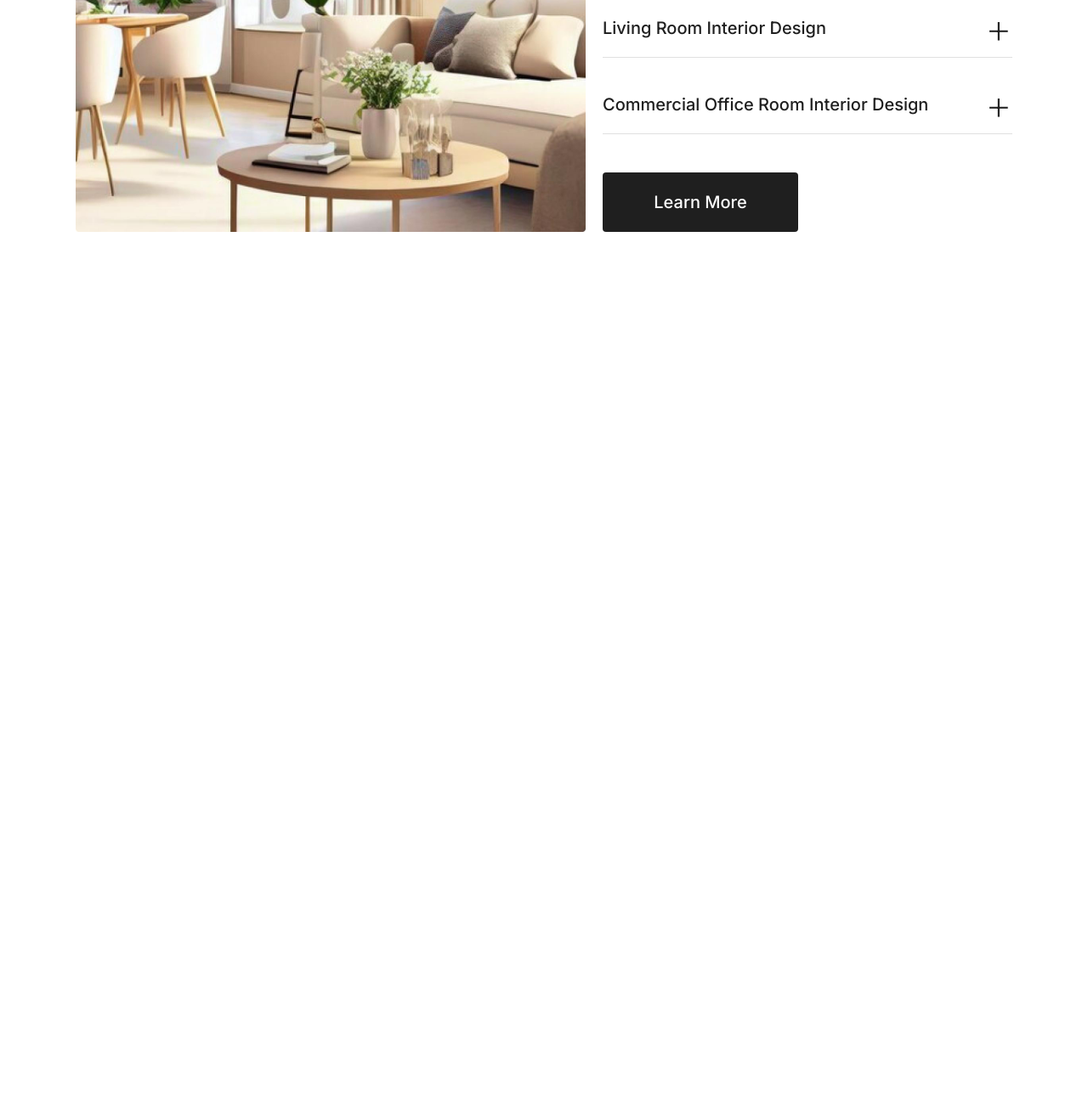
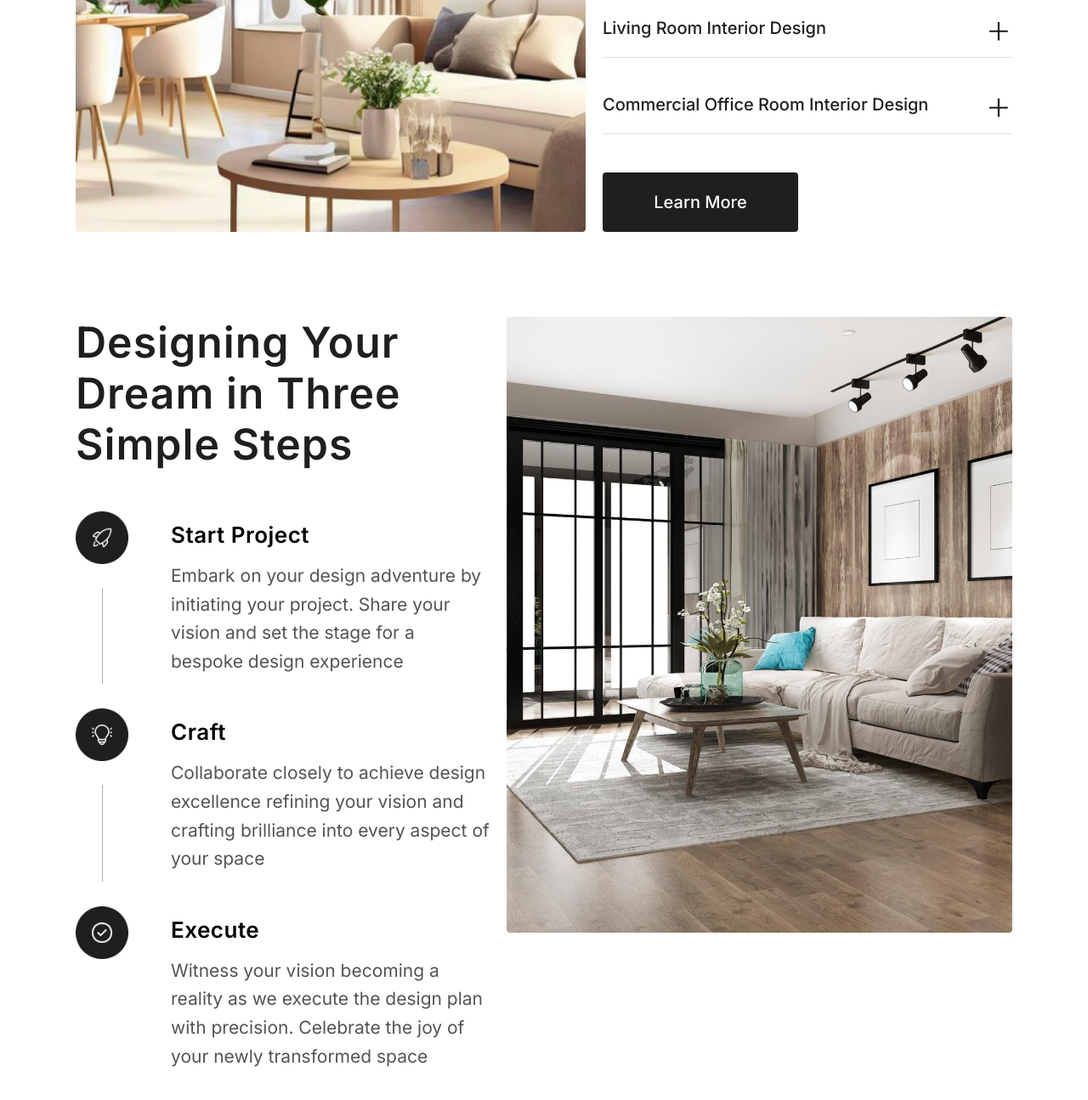
Before and after one commit to shuglaitkul/interior_project, a plain HTML site: page index.html in a window 1280 px wide. Shown: the part 2340-3635 px from the top of the page at 85% size. Before the commit the page ends 2713 px from the top, so only its background shows below. Drawn offline with Linux system fonts and the light colour scheme.

Commit message:
section 4

```diff
--- a/css/styles.css
+++ b/css/styles.css
@@ -340,3 +340,84 @@ hr {
   background-color: #e0e0e0;
   margin: 4px 0 25px 0;
 }
+
+.section-4 {
+  margin: 100px 0;
+}
+
+.section-4-structure {
+  display: flex;
+  gap: 20px;
+  justify-content: space-between;
+  align-items: start;
+}
+
+.section-4-content {
+  display: flex;
+  flex-direction: column;
+  gap: 35px;
+}
+
+.section-4-content h1 {
+  font-size: 50px;
+  font-weight: 580;
+  color: #1f1f1f;
+  letter-spacing: 1px;
+  margin: 0 0 10px 0;
+}
+
+.steps {
+  display: flex;
+  flex-direction: row;
+  gap: 50px;
+}
+
+.step {
+  max-width: 480px;
+  margin-top: 16px;
+}
+
+.steps img {
+  width: 62px;
+  height: 62px;
+}
+
+.step-title {
+  font-size: 26px;
+  font-weight: 600;
+  margin-bottom: 16px;
+  letter-spacing: 0.5px;
+}
+
+.step-description {
+  font-size: 21px;
+  line-height: 1.6;
+  color: #545454;
+}
+
+.section-4 .int4-img {
+  width: 595px;
+  height: auto;
+  border-radius: 3px;
+}
+
+.step-icon-wrapper {
+  position: relative;
+  display: flex;
+  flex-direction: column;
+  align-items: center;
+  margin-top: 4px;
+}
+
+.step-icon-wrapper::after {
+  content: "";
+  position: absolute;
+  top: 90px;
+  width: 1px;
+  height: calc(100% - 80px);
+  background-color: #aeaeae;
+}
+
+.steps:last-child .step-icon-wrapper::after {
+  display: none;
+}
--- a/index.html
+++ b/index.html
@@ -179,6 +179,52 @@
           </div>
         </div>
       </section>
+      <section class="section-4">
+        <div class="section-4-structure">
+          <div class="section-4-content">
+            <h1>Designing Your Dream in Three Simple Steps</h1>
+            <div class="steps">
+              <div class="step-icon-wrapper">
+                <img src="assets/images/step-1.jpeg" alt="rocket icon" />
+              </div>
+              <div class="step">
+                <div class="step-title">Start Project</div>
+                <div class="step-description">
+                  Embark on your design adventure by initiating your project.
+                  Share your vision and set the stage for a bespoke design
+                  experience
+                </div>
+              </div>
+            </div>
+            <div class="steps">
+              <div class="step-icon-wrapper">
+                <img src="assets/images/step-2.jpeg" alt="idea icon" />
+              </div>
+              <div class="step">
+                <div class="step-title">Craft</div>
+                <div class="step-description">
+                  Collaborate closely to achieve design excellence refining your
+                  vision and crafting brilliance into every aspect of your space
+                </div>
+              </div>
+            </div>
+            <div class="steps">
+              <div class="step-icon-wrapper">
+                <img src="assets/images/step-3.jpeg" alt="done icon" />
+              </div>
+              <div class="step">
+                <div class="step-title">Execute</div>
+                <div class="step-description">
+                  Witness your vision becoming a reality as we execute the
+                  design plan with precision. Celebrate the joy of your newly
+                  transformed space
+                </div>
+              </div>
+            </div>
+          </div>
+          <img class="int4-img" src="assets/images/int_4.jpeg" alt="" />
+        </div>
+      </section>
     </main>
     <footer></footer>
     <script src="js/script.js"></script>
```
Also changed, not shown: assets/images/int_4.jpeg (added), assets/images/step-1.jpeg (added), assets/images/step-2.jpeg (added), assets/images/step-3.jpeg (added).
